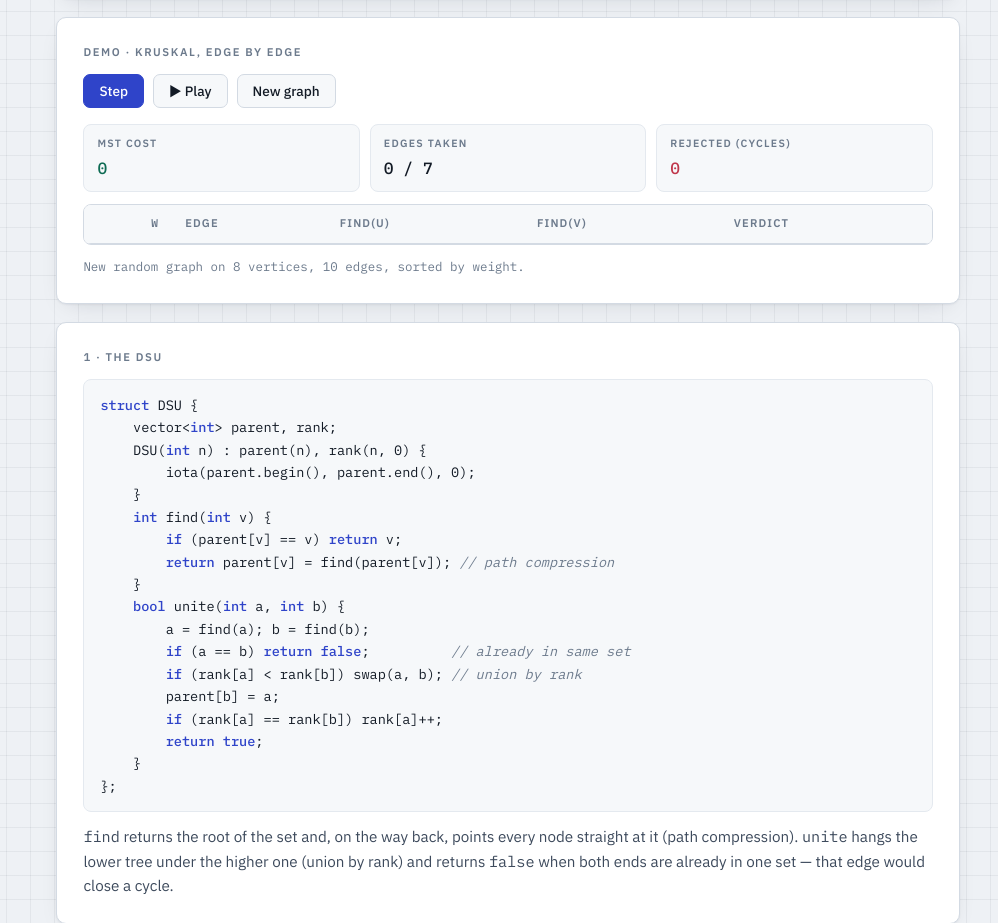
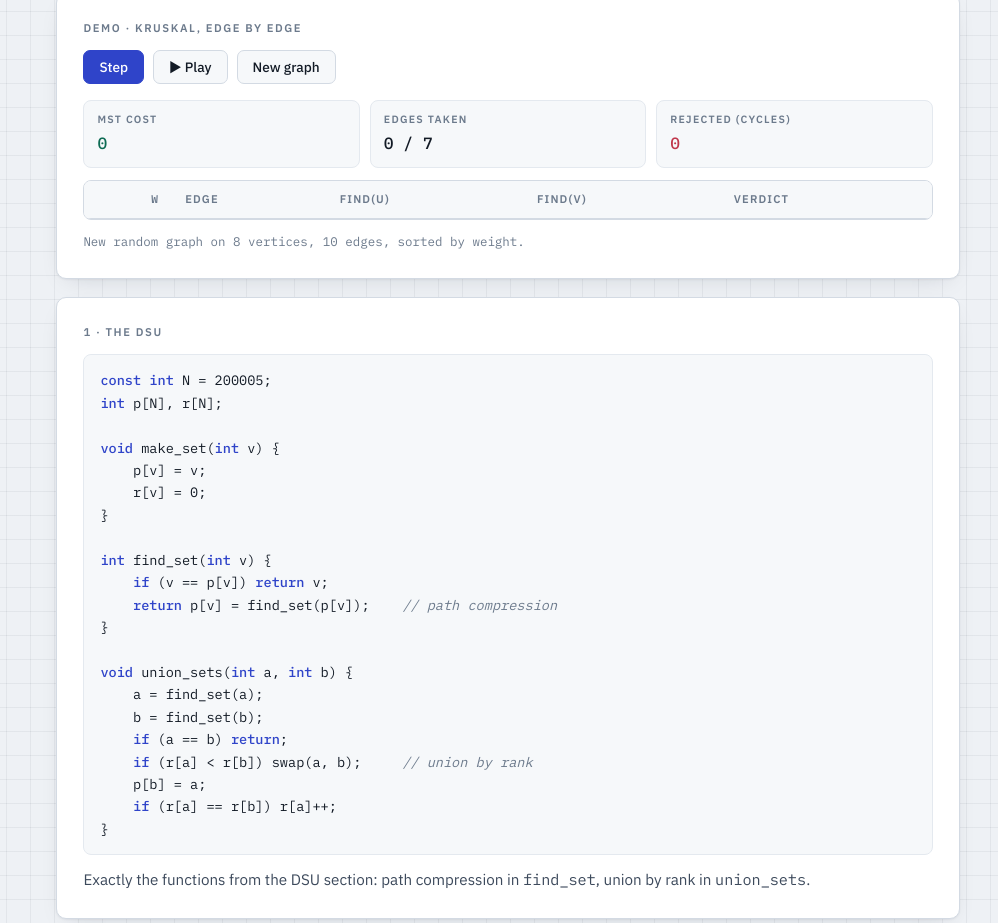
Before and after one commit to askarakshabayev/ads2026-notes, a plain HTML site: page lab11.html in a window 1280 px wide. Shown: the part 11077-12000 px from the top of the page, without its empty margins (282-1280 px from the left). Drawn offline with Linux system fonts and the light colour scheme.

Commit message:
lab11: Kruskal uses the DSU functions on arrays (make_set / find_set / union_sets), no DSU struct
Co-Authored-By: Claude Opus 5.5 <noreply@anthropic.com>

```diff
--- a/lab11.html
+++ b/lab11.html
@@ -332,7 +332,7 @@ vector&lt;pair&lt;<span class="k">int</span>, <span class="k">int</span>&gt; &gt
     p[b] = a;                        <span class="c">// the lower tree goes under the taller one</span>
     <span class="k">if</span> (r[a] == r[b]) r[a]++;        <span class="c">// two equal heights: the result is one taller</span>
 }</pre><p style="margin-top:12px">Always hang the <strong>lower</strong> tree under the taller one. The height grows only when two trees of equal rank are merged, so a tree of rank k has at least 2<sup>k</sup> vertices and the height never exceeds log₂ n.</p></div>
-    <div class="card pad board"><h4>Complexity</h4><div class="tw"><table><thead><tr><th>Version</th><th>find_set / union_sets</th></tr></thead><tbody><tr><td class="k">naive</td><td>O(n) in the worst case</td></tr><tr><td class="k">path compression only</td><td>O(log n) amortised</td></tr><tr><td class="k">union by rank only</td><td>O(log n)</td></tr><tr><td class="k">both together</td><td>O(α(n)) amortised — α is the inverse Ackermann function, at most 4 for any real n</td></tr></tbody></table></div><p style="margin-top:12px">The lecture code (the <span class="mono">DSU</span> struct in Kruskal below) uses both: <span class="mono">parent[v] = find(parent[v])</span> is the compression, the <span class="mono">rank</span> array is union by rank.</p></div>
+    <div class="card pad board"><h4>Complexity</h4><div class="tw"><table><thead><tr><th>Version</th><th>find_set / union_sets</th></tr></thead><tbody><tr><td class="k">naive</td><td>O(n) in the worst case</td></tr><tr><td class="k">path compression only</td><td>O(log n) amortised</td></tr><tr><td class="k">union by rank only</td><td>O(log n)</td></tr><tr><td class="k">both together</td><td>O(α(n)) amortised — α is the inverse Ackermann function, at most 4 for any real n</td></tr></tbody></table></div><p style="margin-top:12px">Kruskal below uses these functions as they are, with both optimisations.</p></div>
   </div>
 </section>
 
@@ -356,24 +356,27 @@ Add  (3,4,4): merge {3} with {4}
 Add  (1,3,5): merge {1,2,5,6} with {3,4}
 MST edges: (1,2), (2,5), (2,6), (3,4), (1,3) with total cost 13</pre><p style="margin-top:12px">Five edges are taken, so the loop stops there: n − 1 = 5. Of the remaining edges only (1,5,3) was looked at, and it would have closed the cycle 1 – 2 – 5. These are the same five edges Prim found, taken in a different order.</p></div>
     <div class="card pad demo"><h4>Demo · Kruskal, edge by edge</h4><div class="ctl"><button class="pri" id="mkstep">Step</button><button id="mkplay">▶ Play</button><button id="mkreset">New graph</button></div><div class="readout" style="margin-top:0;margin-bottom:12px"><div class="stat good"><div class="lab">MST cost</div><div class="val" id="mkcost">0</div></div><div class="stat"><div class="lab">edges taken</div><div class="val" id="mktak">0 / 0</div></div><div class="stat bad"><div class="lab">rejected (cycles)</div><div class="val" id="mkrej">0</div></div></div><div class="steps"><table><thead><tr><th class="n">w</th><th>edge</th><th>find(u)</th><th>find(v)</th><th>verdict</th></tr></thead><tbody id="mksteps"></tbody></table></div><div class="log" id="mklog">Edges are sorted by weight. Step through and watch which ones DSU rejects.</div></div>
-    <div class="card pad board"><h4>1 · The DSU</h4><pre><span class="k">struct</span> DSU {
-    vector&lt;<span class="k">int</span>&gt; parent, rank;
-    DSU(<span class="k">int</span> n) : parent(n), rank(n, 0) {
-        iota(parent.begin(), parent.end(), 0);
-    }
-    <span class="k">int</span> find(<span class="k">int</span> v) {
-        <span class="k">if</span> (parent[v] == v) <span class="k">return</span> v;
-        <span class="k">return</span> parent[v] = find(parent[v]); <span class="c">// path compression</span>
-    }
-    <span class="k">bool</span> unite(<span class="k">int</span> a, <span class="k">int</span> b) {
-        a = find(a); b = find(b);
-        <span class="k">if</span> (a == b) <span class="k">return</span> <span class="k">false</span>;          <span class="c">// already in same set</span>
-        <span class="k">if</span> (rank[a] &lt; rank[b]) swap(a, b); <span class="c">// union by rank</span>
-        parent[b] = a;
-        <span class="k">if</span> (rank[a] == rank[b]) rank[a]++;
-        <span class="k">return</span> <span class="k">true</span>;
-    }
-};</pre><p style="margin-top:12px"><span class="mono">find</span> returns the root of the set and, on the way back, points every node straight at it (path compression). <span class="mono">unite</span> hangs the lower tree under the higher one (union by rank) and returns <span class="mono">false</span> when both ends are already in one set — that edge would close a cycle.</p></div>
+    <div class="card pad board"><h4>1 · The DSU</h4><pre><span class="k">const</span> <span class="k">int</span> N = 200005;
+<span class="k">int</span> p[N], r[N];
+
+<span class="k">void</span> make_set(<span class="k">int</span> v) {
+    p[v] = v;
+    r[v] = 0;
+}
+
+<span class="k">int</span> find_set(<span class="k">int</span> v) {
+    <span class="k">if</span> (v == p[v]) <span class="k">return</span> v;
+    <span class="k">return</span> p[v] = find_set(p[v]);    <span class="c">// path compression</span>
+}
+
+<span class="k">void</span> union_sets(<span class="k">int</span> a, <span class="k">int</span> b) {
+    a = find_set(a);
+    b = find_set(b);
+    <span class="k">if</span> (a == b) <span class="k">return</span>;
+    <span class="k">if</span> (r[a] &lt; r[b]) swap(a, b);     <span class="c">// union by rank</span>
+    p[b] = a;
+    <span class="k">if</span> (r[a] == r[b]) r[a]++;
+}</pre><p style="margin-top:12px">Exactly the functions from the DSU section: path compression in <span class="mono">find_set</span>, union by rank in <span class="mono">union_sets</span>.</p></div>
     <div class="card pad board"><h4>2 · The edge</h4><pre><span class="k">struct</span> Edge {
     <span class="k">int</span> u, v, w;
     <span class="k">bool</span> operator&lt;(<span class="k">const</span> Edge&amp; other) <span class="k">const</span> { <span class="k">return</span> w &lt; other.w; }
@@ -390,13 +393,14 @@ MST edges: (1,2), (2,5), (2,6), (3,4), (1,3) with total cost 13</pre><p style="m
     }
 
     sort(edges.begin(), edges.end());
-    DSU dsu(n);
+    <span class="k">for</span> (<span class="k">int</span> v = 0; v &lt; n; v++) make_set(v);
 
     <span class="k">int</span> mst_cost = 0;
     vector&lt;Edge&gt; mst;
 
     <span class="k">for</span> (<span class="k">auto</span> &amp;e : edges) {
-        <span class="k">if</span> (dsu.unite(e.u, e.v)) {
+        <span class="k">if</span> (find_set(e.u) != find_set(e.v)) {   <span class="c">// different sets: no cycle</span>
+            union_sets(e.u, e.v);
             mst.push_back(e);
             mst_cost += e.w;
         }
```
